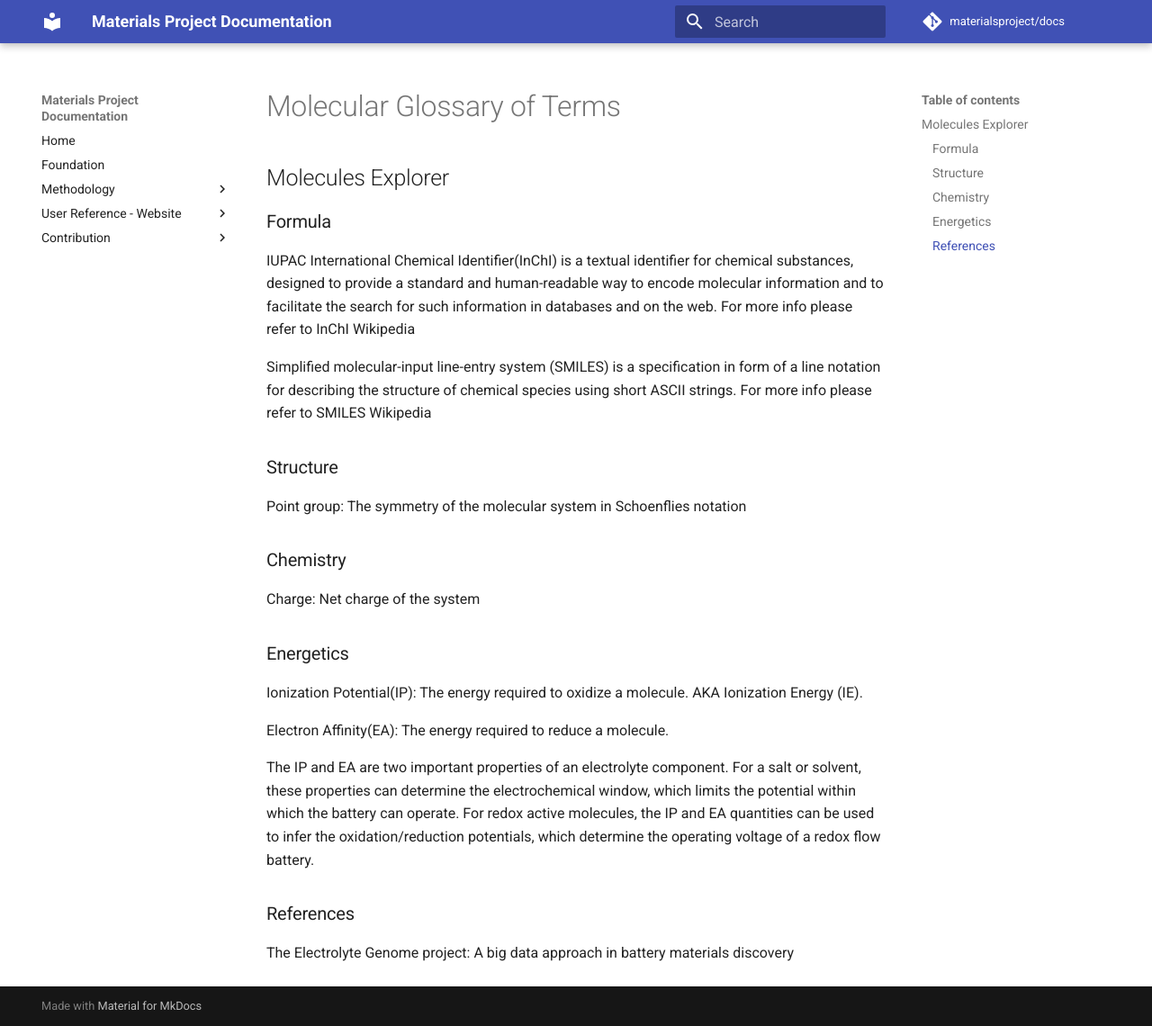
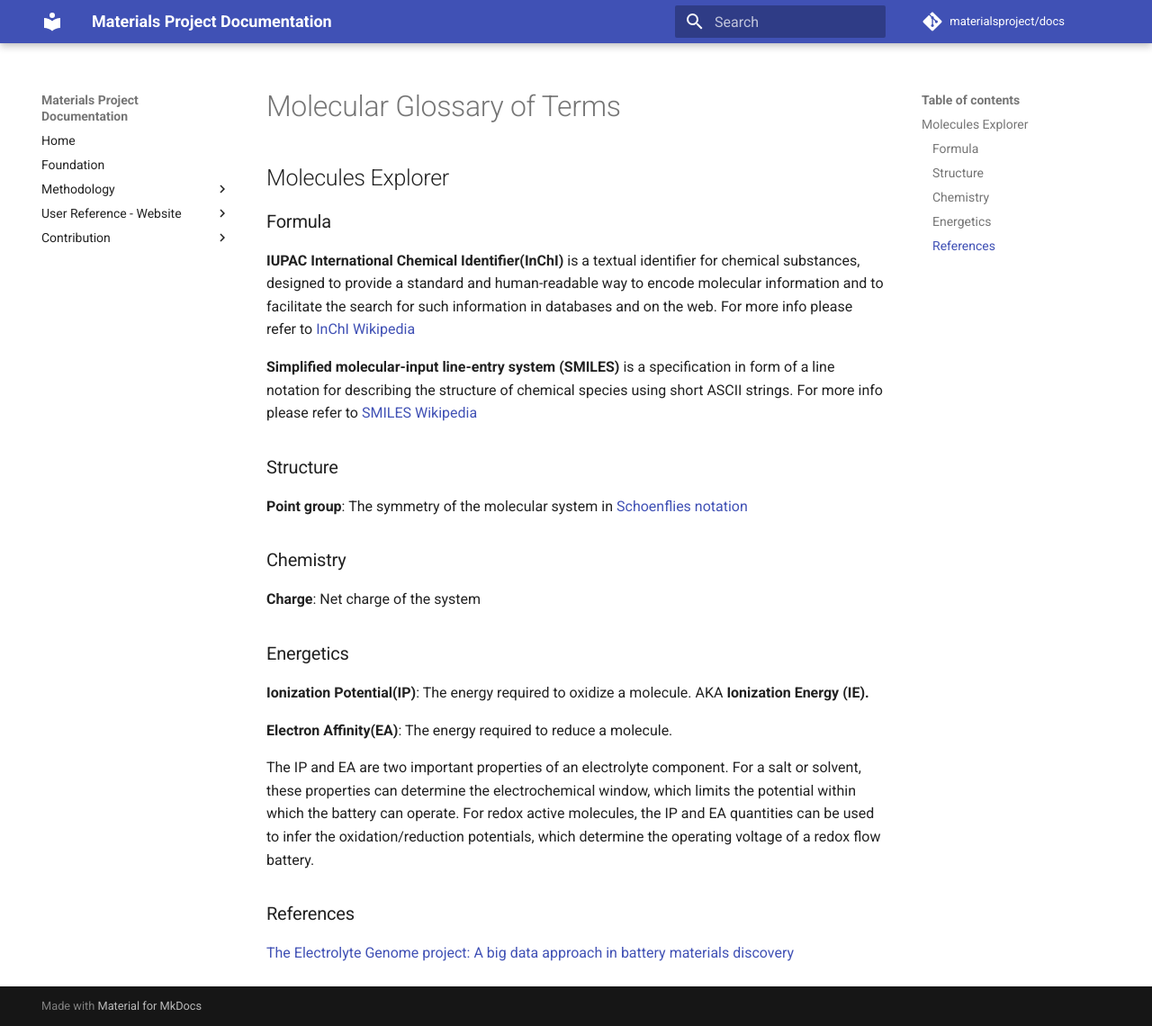
Before and after one commit to materialsproject/docs, an MkDocs documentation site: the page built from docs/user-guide/molecular_terms.md, in a window 1280 px wide and 1140 px high. Shown: the whole window at 90% size. Built offline with MkDocs 1.6.1 and Material for MkDocs 9.7.7, drawn with Linux system fonts in a browser that asks for light colours; comment, search, counter and statistics services are not loaded; part of the change alters nothing that is shown.

```diff
--- a/docs/user-guide/molecular_terms.md
+++ b/docs/user-guide/molecular_terms.md
@@ -1,23 +1,23 @@
 # Molecular Glossary of Terms
 ## Molecules Explorer
 ### Formula
-IUPAC International Chemical Identifier(InChI) is a textual identifier for chemical substances, designed to provide a standard and human-readable way to encode molecular information and to facilitate the search for such information in databases and on the web. For more info please refer to InChI Wikipedia
+**IUPAC International Chemical Identifier(InChI)** is a textual identifier for chemical substances, designed to provide a standard and human-readable way to encode molecular information and to facilitate the search for such information in databases and on the web. For more info please refer to [InChI Wikipedia](https://en.wikipedia.org/wiki/International_Chemical_Identifier)
 
-Simplified molecular-input line-entry system (SMILES) is a specification in form of a line notation for describing the structure of chemical species using short ASCII strings. For more info please refer to SMILES Wikipedia
+**Simplified molecular-input line-entry system (SMILES)** is a specification in form of a line notation for describing the structure of chemical species using short ASCII strings. For more info please refer to [SMILES Wikipedia](https://en.wikipedia.org/wiki/Simplified_molecular-input_line-entry_system)
 
 ### Structure
-Point group: The symmetry of the molecular system in Schoenflies notation
+**Point group**: The symmetry of the molecular system in [Schoenflies notation](https://en.wikipedia.org/wiki/Schoenflies_notation)
 
 ### Chemistry
-Charge: Net charge of the system
+**Charge**: Net charge of the system
 
 ### Energetics
-Ionization Potential(IP): The energy required to oxidize a molecule. AKA Ionization Energy (IE).
+**Ionization Potential(IP)**: The energy required to oxidize a molecule. AKA **Ionization Energy (IE).**
 
-Electron Affinity(EA): The energy required to reduce a molecule.
+**Electron Affinity(EA)**: The energy required to reduce a molecule.
 
 The IP and EA are two important properties of an electrolyte component. For a salt or solvent, these properties can determine the electrochemical window, which limits the potential within which the battery can operate. For redox active molecules, the IP and EA quantities can be used to infer the oxidation/reduction potentials, which determine the operating voltage of a redox flow battery.
 
 ### References
 
-The Electrolyte Genome project: A big data approach in battery materials discovery
+[The Electrolyte Genome project: A big data approach in battery materials discovery](https://www.sciencedirect.com/science/article/pii/S0927025615001512?via%3Dihub)
```
